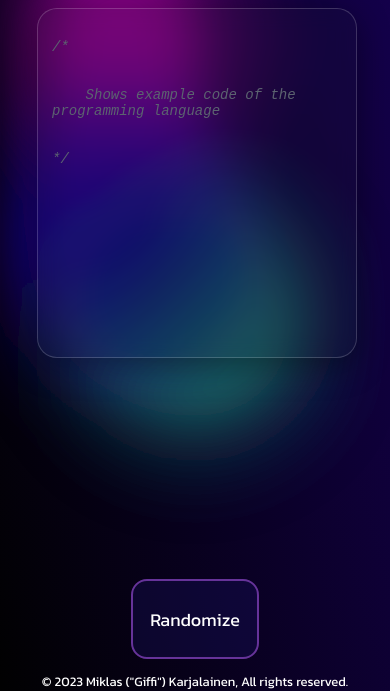
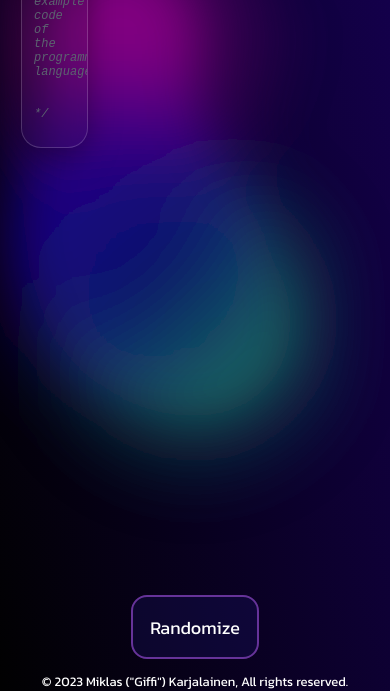
Before and after one commit to miklaskarjalainen/LangRandomizer, a plain HTML site: page index.html in a window 390 px wide. Shown: the part 153-844 px from the top of the page. Drawn offline with nearby package versions, Linux system fonts and the light colour scheme.

Commit message:
landscape css
kinda hacky atm

```diff
--- a/mobile.css
+++ b/mobile.css
@@ -1,4 +1,5 @@
-@media (max-width: 600px) {
+/* Portait */
+@media only screen and (max-width: 600px) {
     .answer-container {
         margin-top: 8%;
     }
@@ -48,3 +49,49 @@
         flex: 0 1 2rem;
     }
 }
+
+/* Landscape */
+@media only screen and (max-width: 992px) {
+    .answer-container {
+        margin-top: 8%;
+    }
+
+    #answer {
+        font-size: 64px;
+    }
+
+    #answer:hover {
+        font-size: 64px;
+    }
+
+    .answer-example-container {
+        position: absolute;
+        display: inline-block;
+
+        max-width: calc(50% - 8rem);
+        top: 0rem;
+        left: 1rem;
+        margin-bottom: 2rem;
+        border-radius: 1px;
+    }
+
+    .answer-code-block {
+        background-color: rgba( 255, 255, 255, 0.9);
+        min-height: 20px;
+        font-size: 12px;
+    }
+
+    .button-container button {
+        height: 4rem;
+        width: 8rem;
+    }
+
+    .button-container button:hover {
+        height: 4rem;
+        width: 8rem;
+    }
+
+    .footer {
+        flex: 0 1 2rem;
+    }
+}
```
